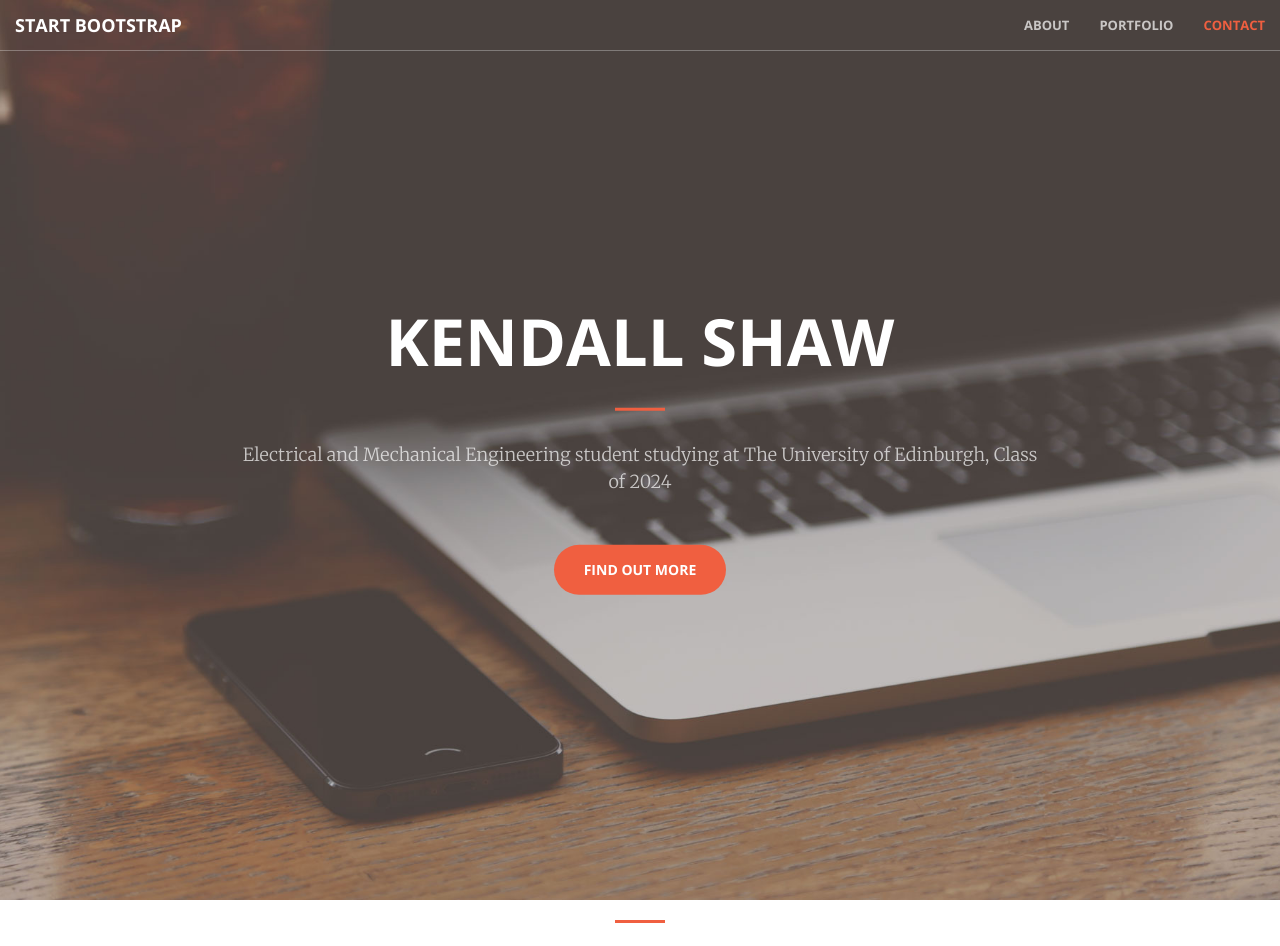
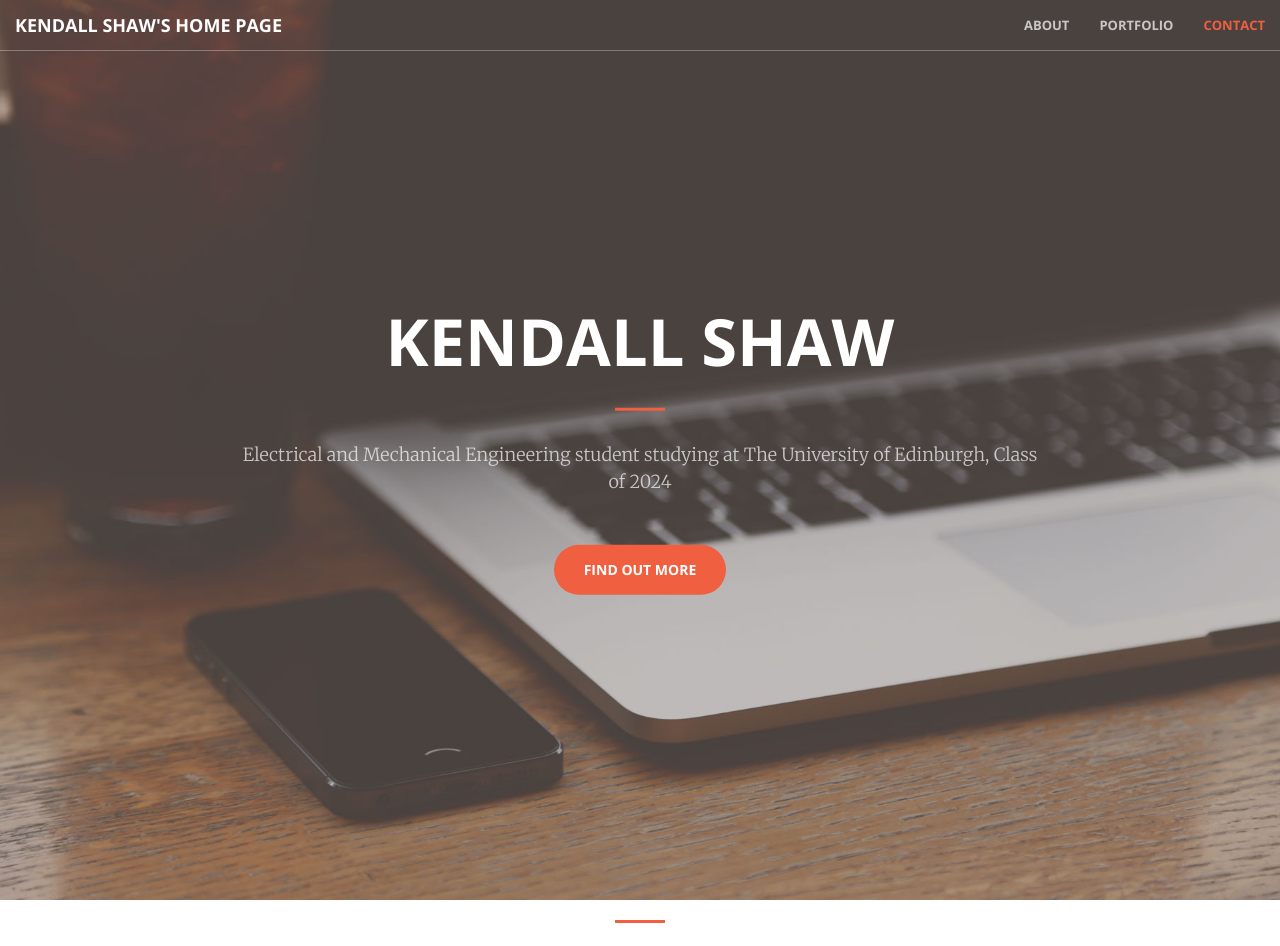
Before and after one commit to ksshaw/ksshaw.github.io, a Jekyll site: the page built from index.html, in a window 1280 px wide. Shown: the top 946 px of the page. Built offline with Jekyll 4.4.1, drawn with Linux system fonts in a browser that asks for light colours.

Commit message:
Renamed header bar

```diff
--- a/_includes/nav.html
+++ b/_includes/nav.html
@@ -8,7 +8,7 @@
                 <span class="icon-bar"></span>
                 <span class="icon-bar"></span>
             </button>
-            <a class="navbar-brand page-scroll" href="#page-top">Start Bootstrap</a>
+            <a class="navbar-brand page-scroll" href="#page-top">Kendall Shaw's Home Page</a>
         </div>
 
         <!-- Collect the nav links, forms, and other content for toggling -->
```
Also changed, not shown: 2 other files.
